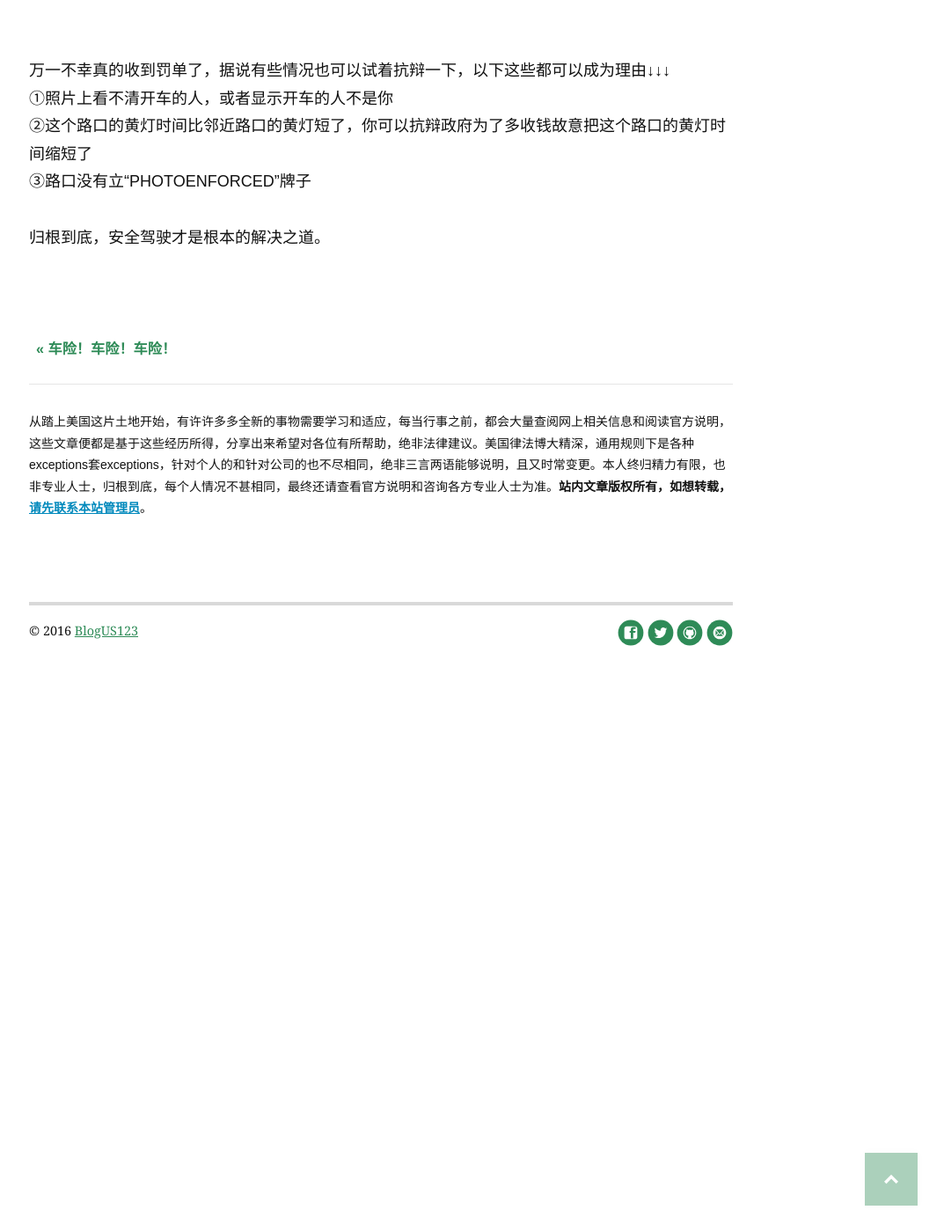
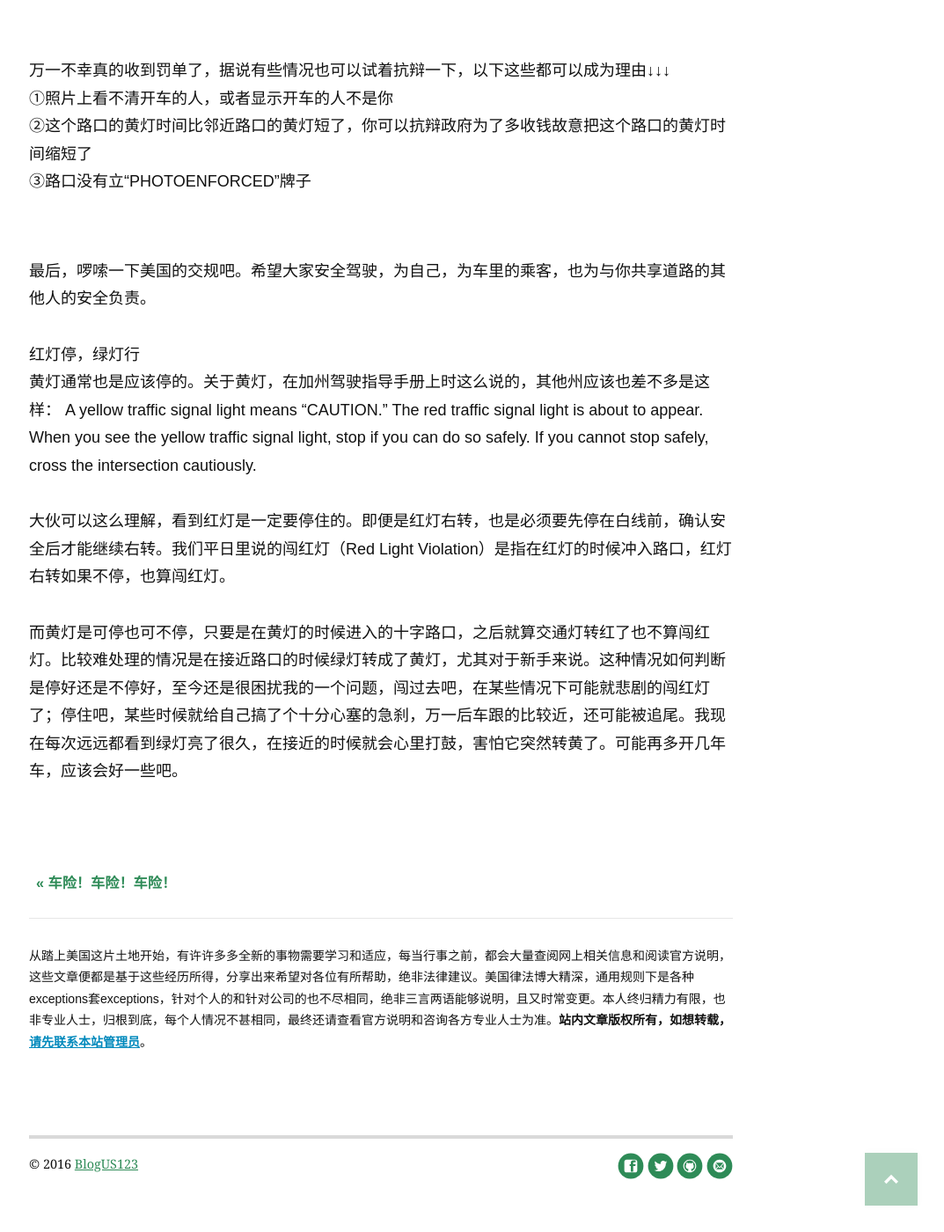
Before and after one commit to wolfwifee/wolfwifee.github.com, a Jekyll site: the page built from _posts/2016-04-11-when-a-red-light-camera-flash-go-off.md, in a window 1280 px wide and 1400 px high, scrolled down 1989 px. Shown: the whole window at 88% size, without its empty margins (207-1280 px from the left). Built offline with Jekyll 4.4.1, drawn with Linux system fonts in a browser that asks for light colours; nearby versions of some CDN libraries; some web fonts are replaced; comment, search, counter and statistics services are not loaded.

Commit message:
Update 2016-04-11-when-a-red-light-camera-flash-go-off.md

```diff
--- a/_posts/2016-04-11-when-a-red-light-camera-flash-go-off.md
+++ b/_posts/2016-04-11-when-a-red-light-camera-flash-go-off.md
@@ -50,6 +50,16 @@ date: 2016-04-11
 ②这个路口的黄灯时间比邻近路口的黄灯短了，你可以抗辩政府为了多收钱故意把这个路口的黄灯时间缩短了<br>
 ③路口没有立“PHOTOENFORCED”牌子<br>
 
-归根到底，安全驾驶才是根本的解决之道。
+<p style="margin-bottom:70px"></p>
+
+最后，啰嗦一下美国的交规吧。希望大家安全驾驶，为自己，为车里的乘客，也为与你共享道路的其他人的安全负责。
+
+红灯停，绿灯行<br>
+黄灯通常也是应该停的。关于黄灯，在加州驾驶指导手册上时这么说的，其他州应该也差不多是这样：
+A yellow traffic signal light means “CAUTION.” The red traffic signal light is about to appear. When you see the yellow traffic signal light, stop if you can do so safely. If you cannot stop safely, cross the intersection cautiously.
+
+大伙可以这么理解，看到红灯是一定要停住的。即便是红灯右转，也是必须要先停在白线前，确认安全后才能继续右转。我们平日里说的闯红灯（Red Light Violation）是指在红灯的时候冲入路口，红灯右转如果不停，也算闯红灯。
+
+而黄灯是可停也可不停，只要是在黄灯的时候进入的十字路口，之后就算交通灯转红了也不算闯红灯。比较难处理的情况是在接近路口的时候绿灯转成了黄灯，尤其对于新手来说。这种情况如何判断是停好还是不停好，至今还是很困扰我的一个问题，闯过去吧，在某些情况下可能就悲剧的闯红灯了；停住吧，某些时候就给自己搞了个十分心塞的急刹，万一后车跟的比较近，还可能被追尾。我现在每次远远都看到绿灯亮了很久，在接近的时候就会心里打鼓，害怕它突然转黄了。可能再多开几年车，应该会好一些吧。
 
 <p style="margin-bottom:70px"></p>
```
